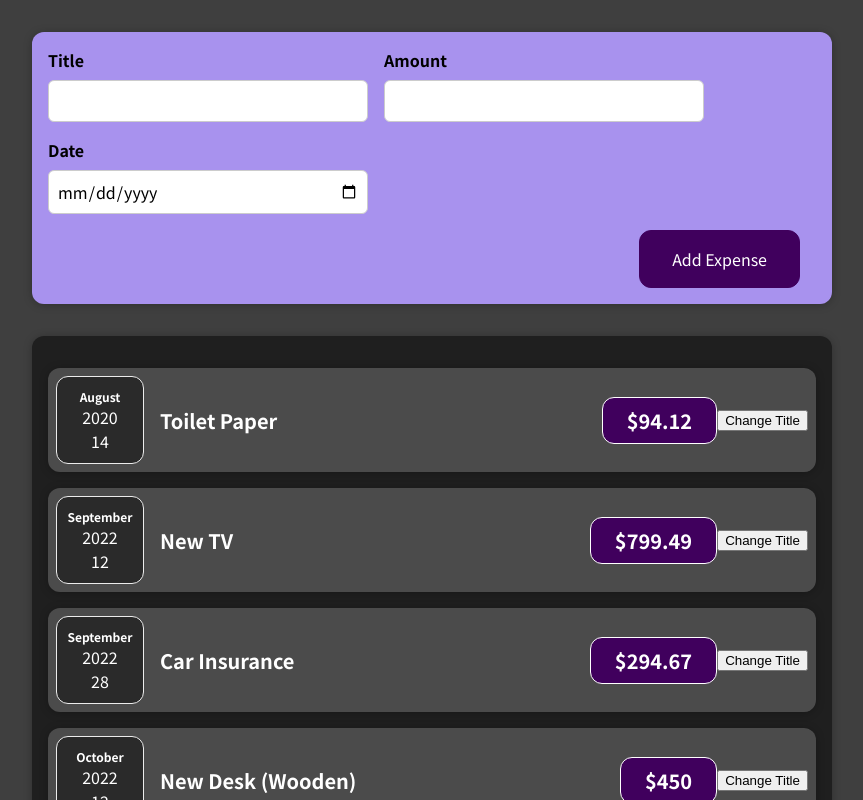
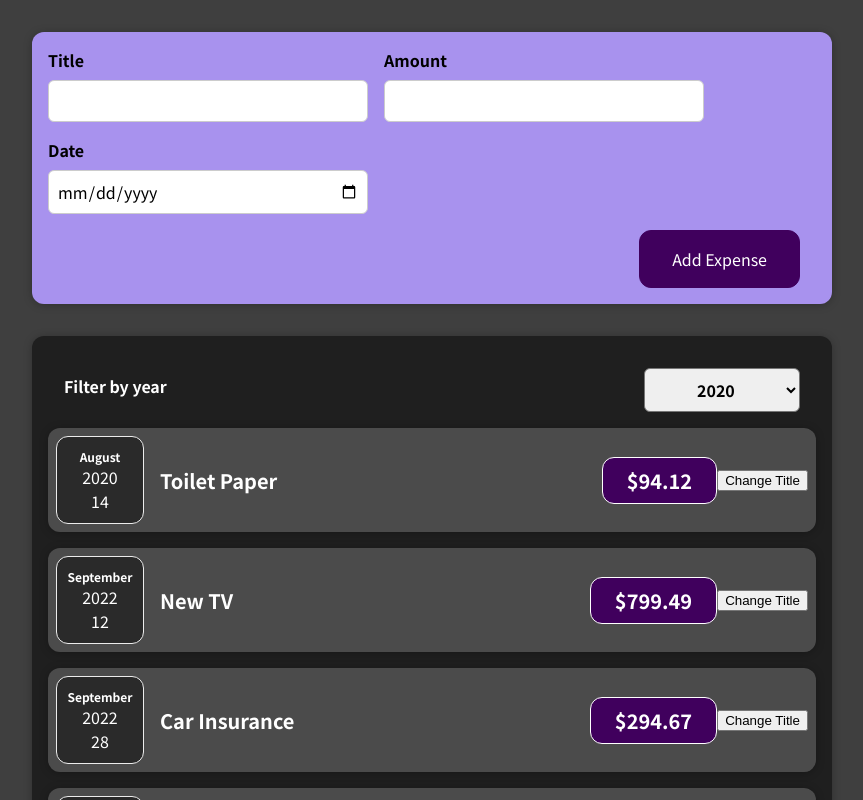
Before and after one commit to FellipeMiguel/react-expenses-app, a React (Create React App) app: page / in a window 1280 px wide. Shown: the top 800 px of the page, without its empty margins (208-1071 px from the left). Built offline with nearby package versions, Linux system fonts and the light colour scheme.

Commit message:
Filter created

```diff
--- a/src/App.js
+++ b/src/App.js
@@ -25,9 +25,14 @@
     },
   ];
 
+  const addExpenseHandler = (expense) => {
+    console.log('in app.js');
+    console.log(expense);
+  }
+
   return (
     <div>
-      <NewExpense />
+      <NewExpense onAddExpense={addExpenseHandler} />
       <Expenses items={expenses} />
     </div>
   );
--- a/src/components/Expenses/Expenses.js
+++ b/src/components/Expenses/Expenses.js
@@ -1,17 +1,29 @@
-import React from "react";
+import React, {useState} from "react";
+
 import ExpenseItem from "./ExpenseItem";
 import Card from "../UI/Card";
+import ExpenseFilter from "./ExpensesFilter";
 
 import './Expenses.css';
 
 const Expenses = (props) => {
+  const [filterYear, setFilterYear] = useState('2020');
+
+  const filterChangeHandler = selectedYear => {
+    setFilterYear(selectedYear);
+  };
+
   return (
+    <div>
       <Card className="expenses">
+        <ExpenseFilter selected={filterYear} onChangeFilter={filterChangeHandler} />
+
         <ExpenseItem title={props.items[0].title} amount={props.items[0].amount} date={props.items[0].date}/>
         <ExpenseItem title={props.items[1].title} amount={props.items[1].amount} date={props.items[1].date}/>
         <ExpenseItem title={props.items[2].title} amount={props.items[2].amount} date={props.items[2].date}/>
         <ExpenseItem title={props.items[3].title} amount={props.items[3].amount} date={props.items[3].date}/>
       </Card>
+    </div>
   )
 }
 
--- /dev/null
+++ b/src/components/Expenses/ExpensesFilter.css
@@ -0,0 +1,24 @@
+.expenses-filter {
+  color: white;
+  padding: 0 1rem;
+}
+
+.expenses-filter__control {
+  display: flex;
+  width: 100%;
+  align-items: center;
+  justify-content: space-between;
+  margin: 1rem 0;
+}
+
+.expenses-filter label {
+  font-weight: bold;
+  margin-bottom: 0.5rem;
+}
+
+.expenses-filter select {
+  font: inherit;
+  padding: 0.5rem 3rem;
+  font-weight: bold;
+  border-radius: 6px;
+}
--- /dev/null
+++ b/src/components/Expenses/ExpensesFilter.js
@@ -0,0 +1,25 @@
+import React from 'react';
+
+import './ExpensesFilter.css';
+
+const ExpensesFilter = (props) => {
+  const dropdownChangeHandler = (event) => {
+    props.onChangeFilter(event.target.value);
+  };
+
+  return (
+    <div className='expenses-filter'>
+      <div className='expenses-filter__control'>
+        <label>Filter by year</label>
+        <select value={props.selected} onChange={dropdownChangeHandler}>
+          <option value='2022'>2022</option>
+          <option value='2021'>2021</option>
+          <option value='2020'>2020</option>
+          <option value='2019'>2019</option>
+        </select>
+      </div>
+    </div>
+  );
+};
+
+export default ExpensesFilter;
--- a/src/components/NewExpense/ExpenseForm.js
+++ b/src/components/NewExpense/ExpenseForm.js
@@ -2,7 +2,7 @@
 
 import './ExpenseForm.css';
 
-const ExpenseForm = () => {
+const ExpenseForm = (props) => {
   const [enteredTitle, setEnteredTitle] = useState('');
   const [enteredAmount, setEnteredAmount] = useState('');
   const [enteredDate, setEnteredDate] = useState('');
@@ -19,20 +19,35 @@
     setEnteredDate(event.target.value);
   };
 
+  const submitHandler = (event) => {
+    event.preventDefault();
+
+    const expenseData = {
+      title: enteredTitle,
+      amount: enteredAmount,
+      date: new Date(enteredDate)
+    }
+
+    props.onSaveExpenseData(expenseData);
+    setEnteredTitle('');
+    setEnteredAmount('');
+    setEnteredDate('');
+  };
+
   return (
-    <form>
+    <form onSubmit={submitHandler}>
       <div className="new-expense__controls">
         <div className="new-expense__control">
           <label>Title</label>
-          <input type="text" onChange={titleChangeHandler}/>
+          <input type="text" value={enteredTitle} onChange={titleChangeHandler}/>
         </div>
         <div className="new-expense__control">
           <label>Amount</label>
-          <input type="number" min="0.01" step="0.01" onChange={amountChangeHandler}/>
+          <input type="number" min="0.01" step="0.01" value={enteredAmount} onChange={amountChangeHandler}/>
         </div>
         <div className="new-expense__control">
           <label>Date</label>
-          <input type="date" min="2013-01-01" max="2024-12-31" onChange={dataChangeHandler}/>
+          <input type="date" min="2013-01-01" max="2024-12-31" value={enteredDate} onChange={dataChangeHandler}/>
         </div>
       </div>
       <div className="new-expense__actions">
--- a/src/components/NewExpense/NewExpense.js
+++ b/src/components/NewExpense/NewExpense.js
@@ -4,10 +4,19 @@
 
 import ExpenseForm from "./ExpenseForm";
 
-const NewExpense = () => {
+const NewExpense = (props) => {
+  const saveExpenseDataHandler = (enteredExpenseData) => {
+    const expenseData = {
+      ...enteredExpenseData,
+      id: Math.random().toString()
+    }
+
+    props.onAddExpense(expenseData);
+  }
+
   return (
     <div className="new-expense">
-      <ExpenseForm />
+      <ExpenseForm onSaveExpenseData={saveExpenseDataHandler}/>
     </div>
   );
 };
```
Lines whose indentation alone changed are shown as unchanged.
